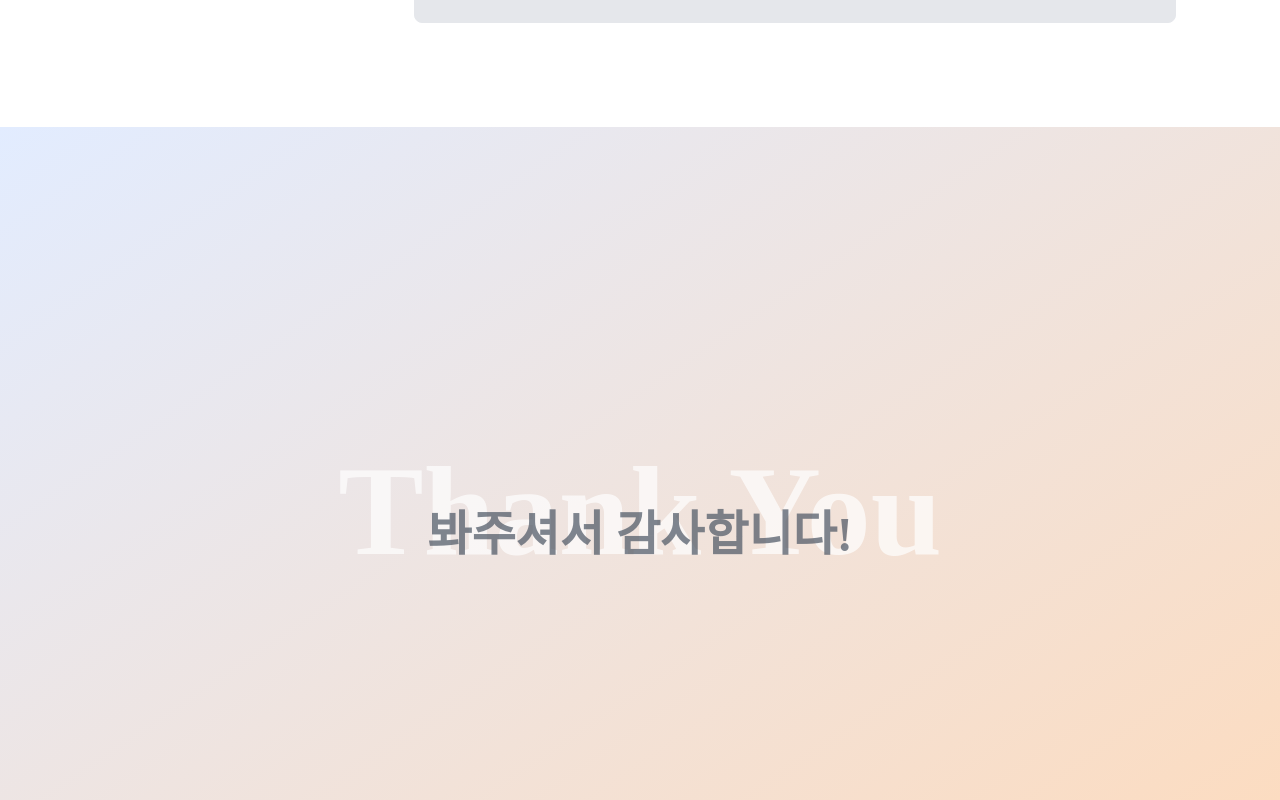
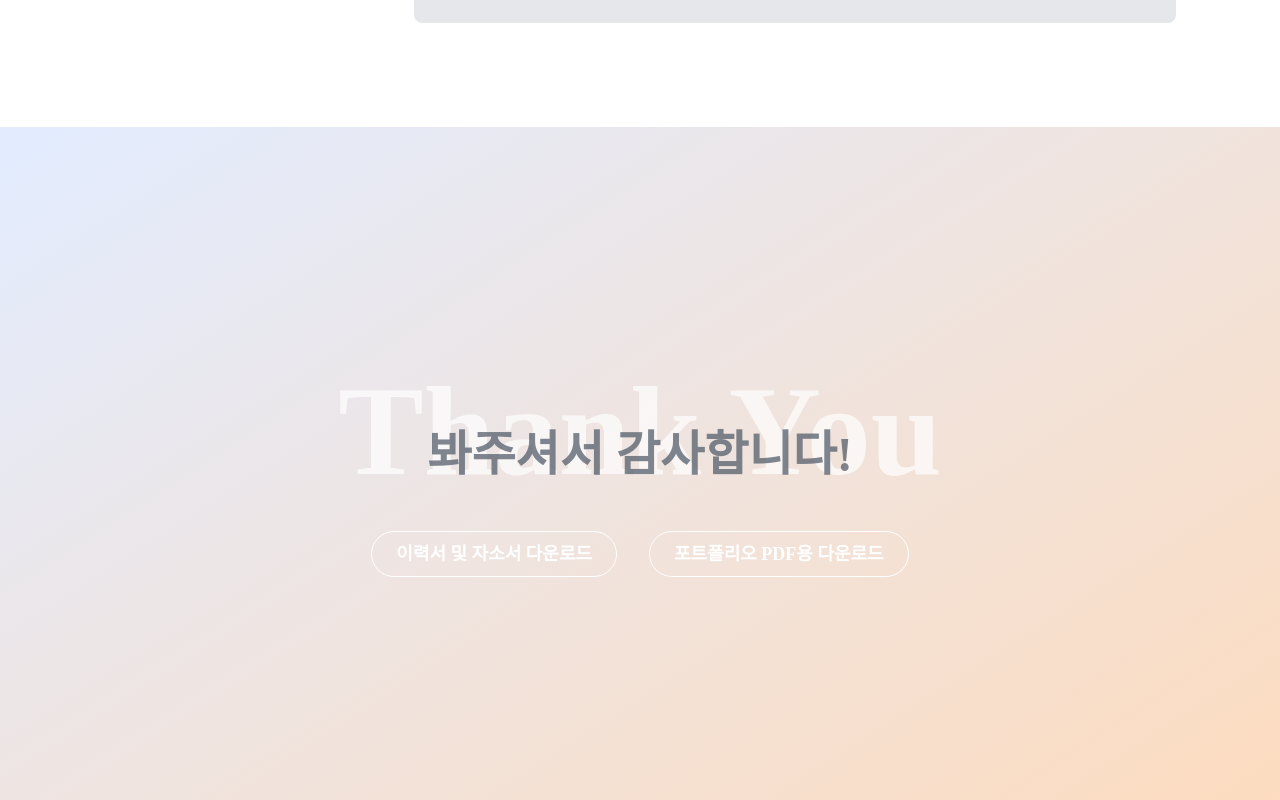
Before and after one commit to jeongminDev/my-portfolio, a Next.js app: page / in a window 1280 px wide. Shown: the part 4640-5440 px from the top of the page. Built offline with nearby package versions, Linux system fonts and the light colour scheme.

Commit message:
[FEAT] 이력서, 자소서, 포트폴리오 다운 기능 추가

```diff
--- a/src/components/FinalSection.tsx
+++ b/src/components/FinalSection.tsx
@@ -5,13 +5,31 @@ const FinalSection = () => {
   return (
     <div className="bg-gradient-to-br from-gradient-start to-gradient-end relative">
       <MotionSection>
-        <div className="relative text-center py-[40vh] mb-4">
+        <div className="flex flex-col items-center justify-center py-[30vh] gap-y-5">
+          <div className="relative text-center mb-4">
             <h1 className="block lg:text-9xl text-6xl font-bold text-white opacity-70">
               Thank You
             </h1>
             <p className="w-full lg:text-5xl text-3xl font-bold absolute top-1/2 text-gray-600 opacity-70 z-10 leading-none">
               봐주셔서 감사합니다!
             </p>
+          </div>
+          <div className="flex justify-center items-center gap-x-8 pb-12">
+            <a
+              href="/Resume_BYEON_JEONG_MIN.pdf"
+              download
+              className="text-white border border-white rounded-full px-6 py-2 text-lg font-semibold hover:bg-white hover:text-gray-800 transition-colors duration-300"
+            >
+              이력서 및 자소서 다운로드
+            </a>
+            <a
+              href="/Portfolio_BYEON_JEONG_MIN.pdf"
+              download
+              className="text-white border border-white rounded-full px-6 py-2 text-lg font-semibold hover:bg-white hover:text-gray-800 transition-colors duration-300"
+            >
+              포트폴리오 PDF용 다운로드
+            </a>
+          </div>
         </div>
       </MotionSection>
       <Footer />
```
Also changed, not shown: 2 other files (tests, documents, lock files or other folders). Lines whose indentation alone changed are shown as unchanged.
